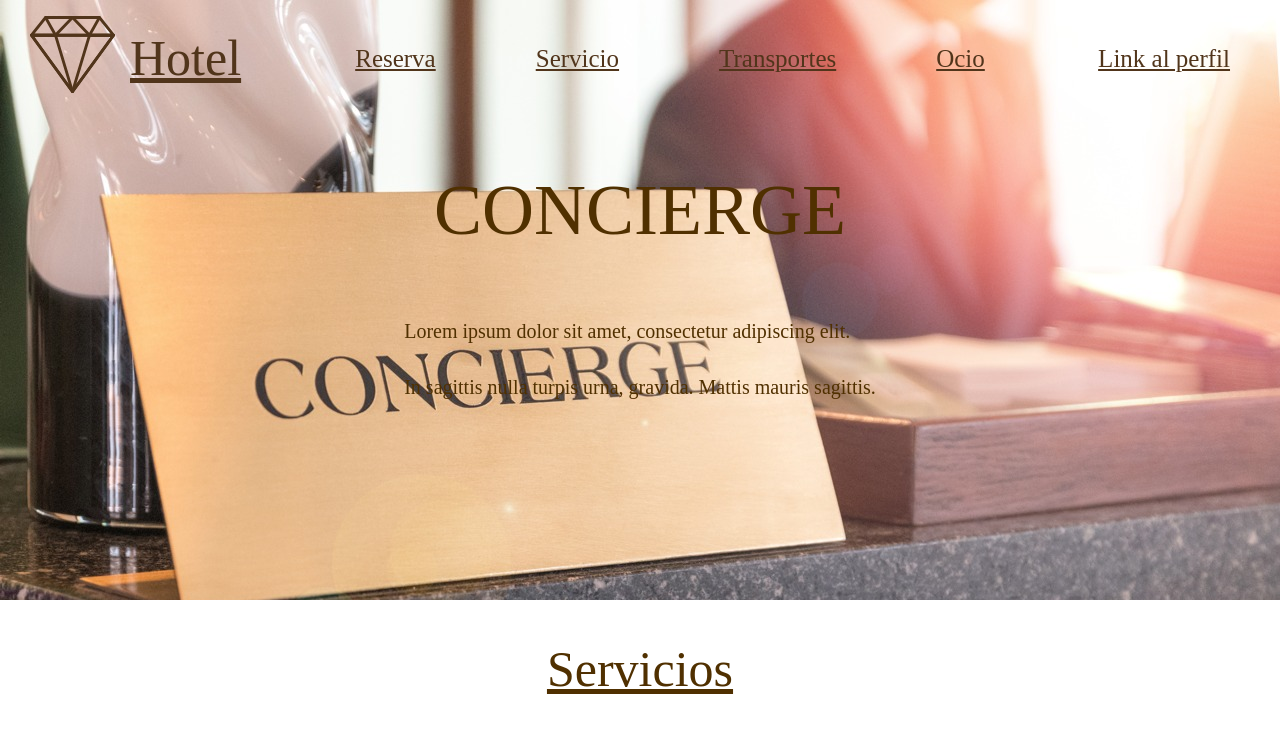
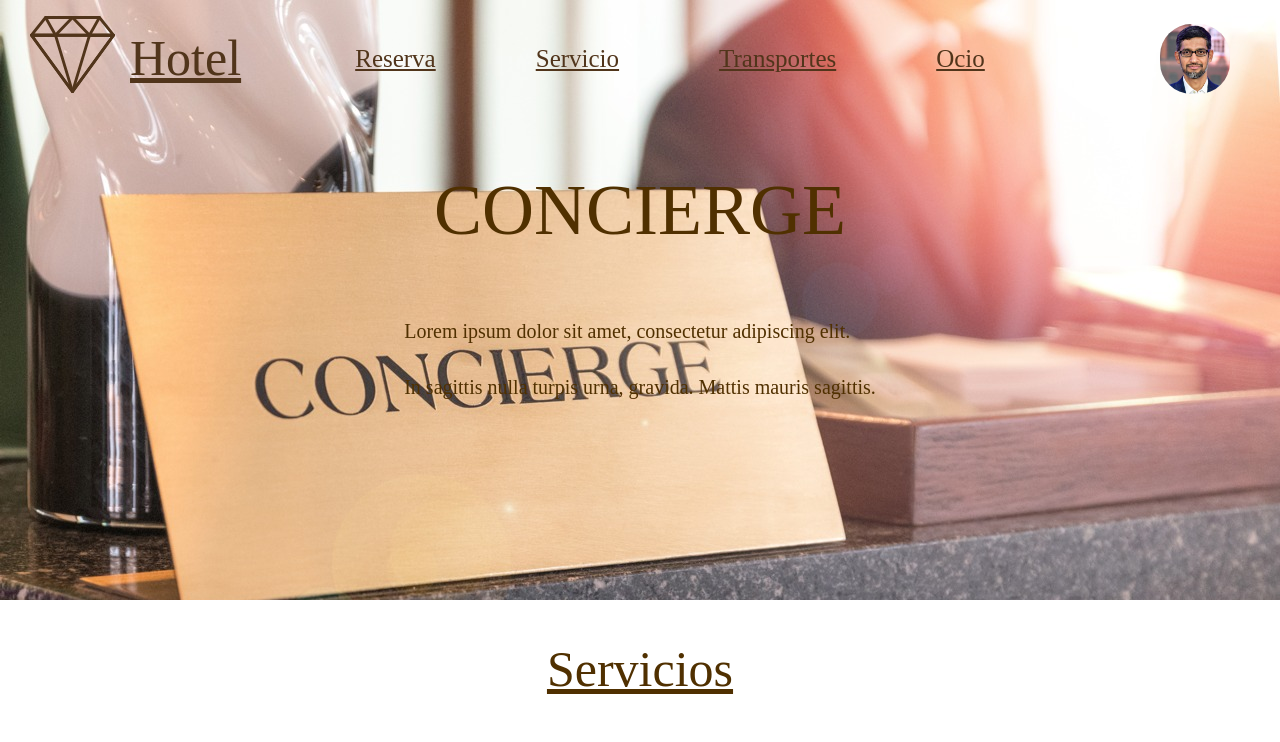
Before and after one commit to javierMorales9/ISST-Grupo02-Conc, a React (Create React App) app: page / in a window 1280 px wide. Shown: the top 742 px of the page. Built offline with nearby package versions, Linux system fonts and the light colour scheme.

Commit message:
Profile_foto_navBar

```diff
--- a/src/components/navbar.js
+++ b/src/components/navbar.js
@@ -2,6 +2,7 @@
 import React from 'react';
 import Diamond from './diamond.js';
 import '../public/navbar.css';
+import default_profile from '../media/default_profile.jpeg';
 
 export default class NavBar extends React.Component {
 	render() {
@@ -31,7 +32,9 @@ export default class NavBar extends React.Component {
 			</div>
 			<div style={{flex:'1', display:'flex', justifyContent:'flex-end'}}>
 				<li>
-					<a href='/profile'>Link al perfil</a>
+					<a href='/profile' style={{paddingBottom: '0'}}>
+						<img src={default_profile} className='image'/>
+					</a>
 				</li>
 			</div>
 		</div>
--- a/src/components/navbarInicio.js
+++ b/src/components/navbarInicio.js
@@ -2,6 +2,7 @@ import React from 'react';
 import {titulo, descripcion_titulo, links_titulo, link_hoteles_titulo, background_image} from '../public/estilos_inicio';
 import Diamond from './diamond';
 import '../public/navbar.css';
+import default_profile from '../media/default_profile.jpeg';
 
 export default class NavBarInicio extends React.Component {
 	render() {
@@ -19,7 +20,9 @@ export default class NavBarInicio extends React.Component {
                         <a className='link_titulo' href='/leisure'>Ocio</a>
                     </div>
                     <div style={{flex:'1', display: 'flex', justifyContent: 'flex-end'}}>
-                        <a className='link_titulo' href='/profile'>Link al perfil</a>
+                        <a className='link_titulo' href='/profile'>
+                            <img src={default_profile} className='image'/>
+                        </a>
                     </div>
                 </div>
                 <div style={{display: 'flex', flexDirection: 'column', alignItems: 'center', justifyContent: 'center'}}>
--- a/src/public/navbar.css
+++ b/src/public/navbar.css
@@ -30,9 +30,22 @@
   text-decoration: none;
 }
 
-li a:hover{
+li:hover{
   background-color:rgb(102, 91, 91);
   transition: all 2s;
+}
+
+.image{
+  width: 70px;
+  height: 70px;
+  border-radius: 45%;
+  object-fit: cover;
+  object-position: center;
+}
+
+.image:hover{
+  transform: scale(1.3);
+  transition: 1.5s;
 }
 
 .link_titulo{
```
Also changed, not shown: src/media/default_profile.jpeg (added).
